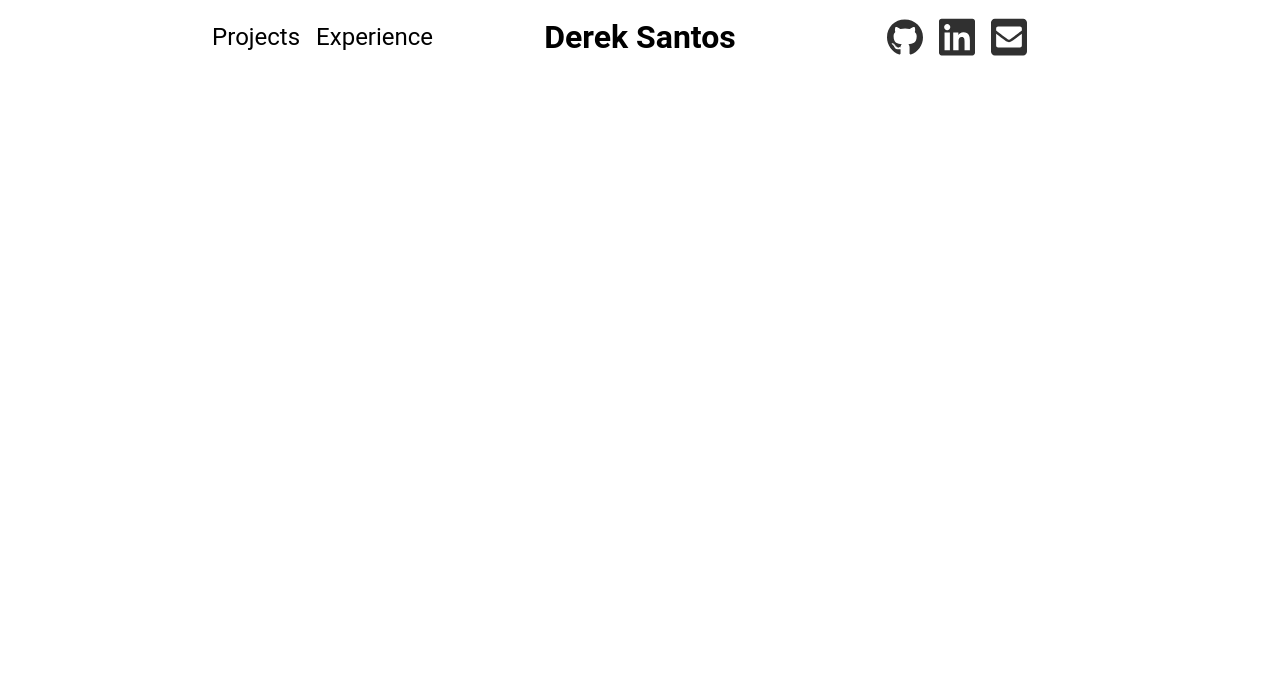
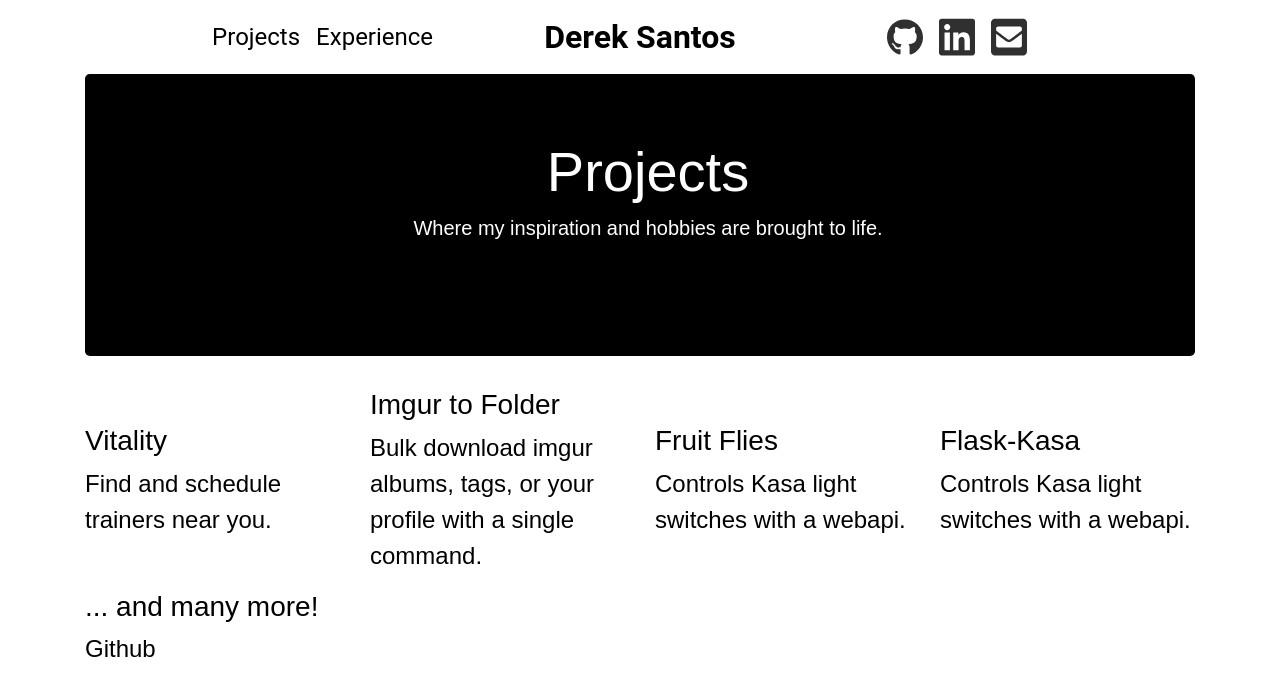
Before and after one commit to santosderek/website, a Flask app: page /projects in a window 1280 px wide. Shown: the top 696 px of the page. Run offline with Flask 2, Linux system fonts and the light colour scheme.

Commit message:
Added jumbotron and cols of projects.

```diff
--- a/website/static/css/base.css
+++ b/website/static/css/base.css
@@ -5,6 +5,7 @@
 }
 
 @import url('https://fonts.googleapis.com/css2?family=Roboto:wght@500&display=swap');
+@import url('https://fonts.googleapis.com/css2?family=Raleway&display=swap');
 
 body {
     /* background-color: #292929; */
@@ -12,6 +13,10 @@
     background-color: white;
     color: black;
     font-size: x-large;
+    font-family: 'Raleway', sans-serif;
+}
+
+.navbar-brand, .nav-link {
     font-family: 'Roboto', sans-serif;
 }
 
@@ -41,3 +46,8 @@
 .navbar-brand:hover, .nav-link:hover {
     color: #f1b24a;
 }
+
+.jumbotron {
+    background-color: black;
+    color: white;
+}
--- a/website/templates/base.html
+++ b/website/templates/base.html
@@ -15,7 +15,6 @@
     <script src="https://cdn.jsdelivr.net/npm/bootstrap@4.5.3/dist/js/bootstrap.bundle.min.js"
         integrity="sha384-ho+j7jyWK8fNQe+A12Hb8AhRq26LrZ/JpcUGGOn+Y7RsweNrtN/tE3MoK7ZeZDyx"
         crossorigin="anonymous"></script>
-
     <link type="text/css" rel="stylesheet" href="{{ url_for ('static', filename='css/base.css')}}">
 </head>
 
--- a/website/templates/projects.html
+++ b/website/templates/projects.html
@@ -1,3 +1,33 @@
 {% extends 'base.html' %}
 {% block content %}
+<div class="jumbotron pl-5">
+    <h1 class="display-4 text-center">Projects</h1>
+    <p class="lead text-center">Where my inspiration and hobbies are brought to life.</p>
+    <hr class="my-4">
+</div>
+<div class="row">
+    <div class="col">
+        <h3>Vitality</h3>
+        <p>Find and schedule trainers near you.</p>
+    </div>
+    <div class="col">
+        <h3>Imgur to Folder</h3>
+        <p>Bulk download imgur albums, tags, or your profile with a single command.</p>
+    </div>
+    <div class="col">
+        <h3>Fruit Flies</h3>
+        <p>Controls Kasa light switches with a webapi.</p>
+    </div>
+    <div class="col">
+        <h3>Flask-Kasa</h3>
+        <p>Controls Kasa light switches with a webapi.</p>
+    </div>
+
+</div>
+<div class="row">
+    <div class="col">
+        <h3>... and many more!</h3>
+        <p>Github</p>
+    </div>
+</div>
 {% endblock %}
```
